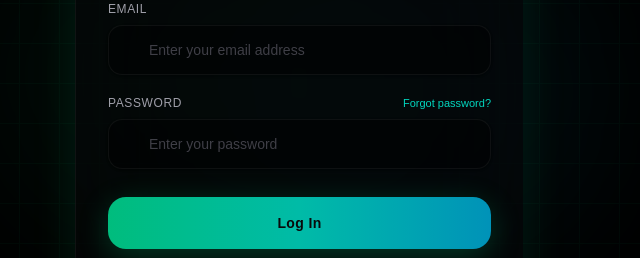
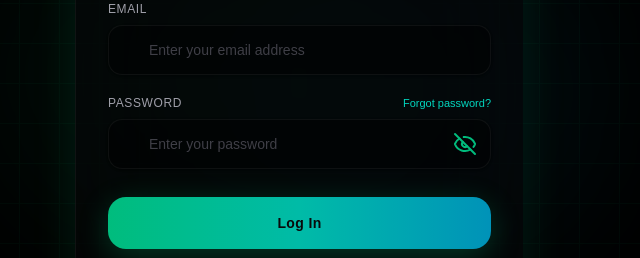
Before and after one commit to Md-suhail07-code/Finance-Tracker, a React (Vite) app in the folder Frontend/: page /login in a window 1280 px wide. Shown: the part 317-575 px from the top of the page, without its empty margins (341-981 px from the left). Built offline with nearby package versions, Linux system fonts and the light colour scheme.

Commit message:
Added show pass icons in password field

```diff
--- a/Frontend/src/pages/Login.tsx
+++ b/Frontend/src/pages/Login.tsx
@@ -6,7 +6,7 @@ import { API_BASE_URL } from "../config/api.ts";
 import { useAppDispatch } from "@/redux/hooks/reduxHooks.ts";
 import { loginSucess } from "@/redux/features/auth/authSlice.ts";
 import { toast } from "sonner";
-import { Loader } from "lucide-react";
+import { Eye, EyeOff, Loader } from "lucide-react";
 
 const Login: React.FC = () => {
   const [email, setEmail] = useState("");
@@ -130,10 +130,7 @@ const Login: React.FC = () => {
                 onClick={() => setShowPassword(!showPassword)}
                 className="absolute inset-y-0 right-0 pr-3.5 flex items-center text-emerald-500 hover:text-emerald-400 transition duration-150 z-10 bg-transparent border-0 cursor-pointer"
               >
-                {/* Fixed utilizing FontAwesome icons directly instead of Lucide elements */}
-                <i
-                  className={`fa-solid ${showPassword ? "fa-eye-slash" : "fa-eye"} text-sm`}
-                ></i>
+                {showPassword ? <Eye /> : <EyeOff />}
               </button>
             </div>
           </div>
```
